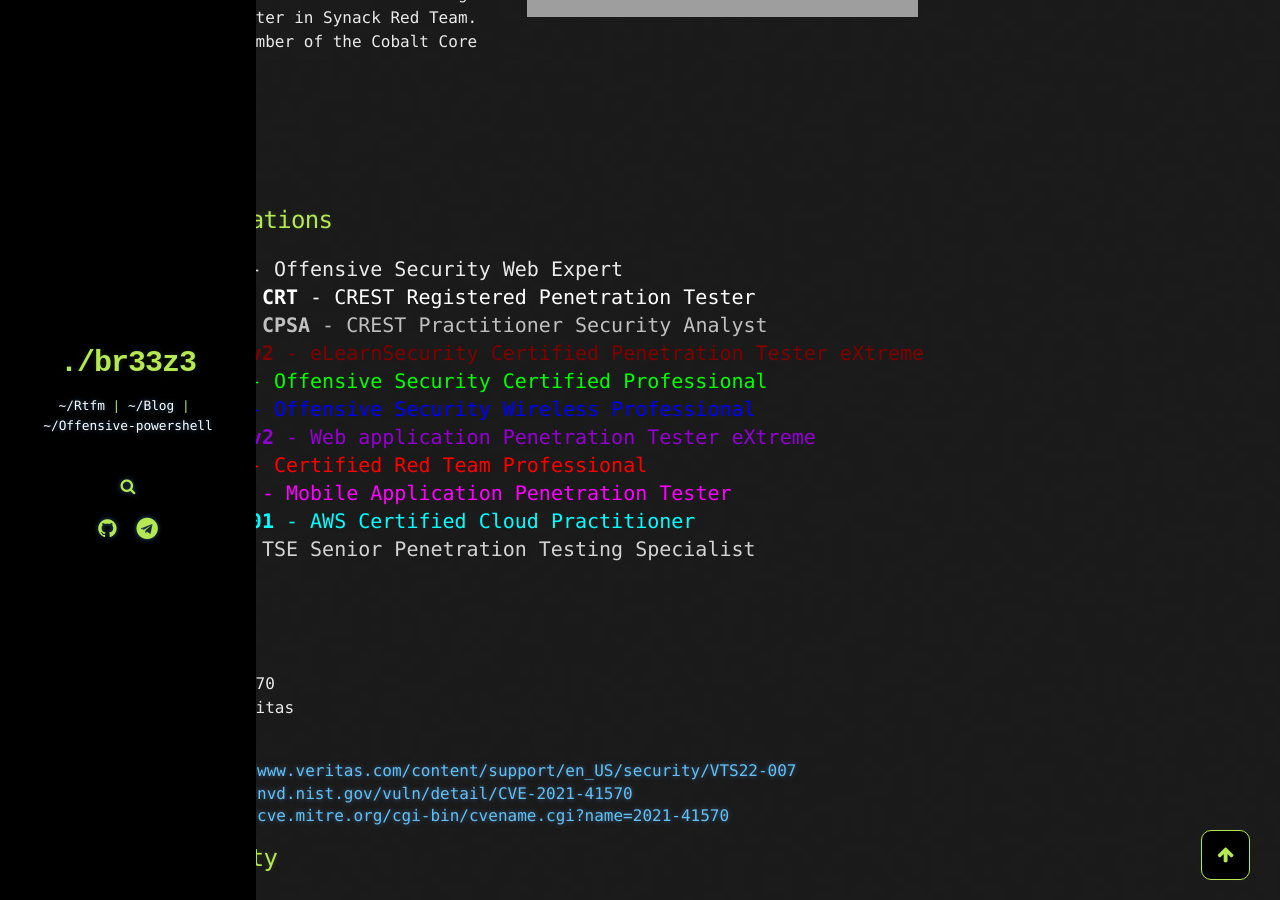
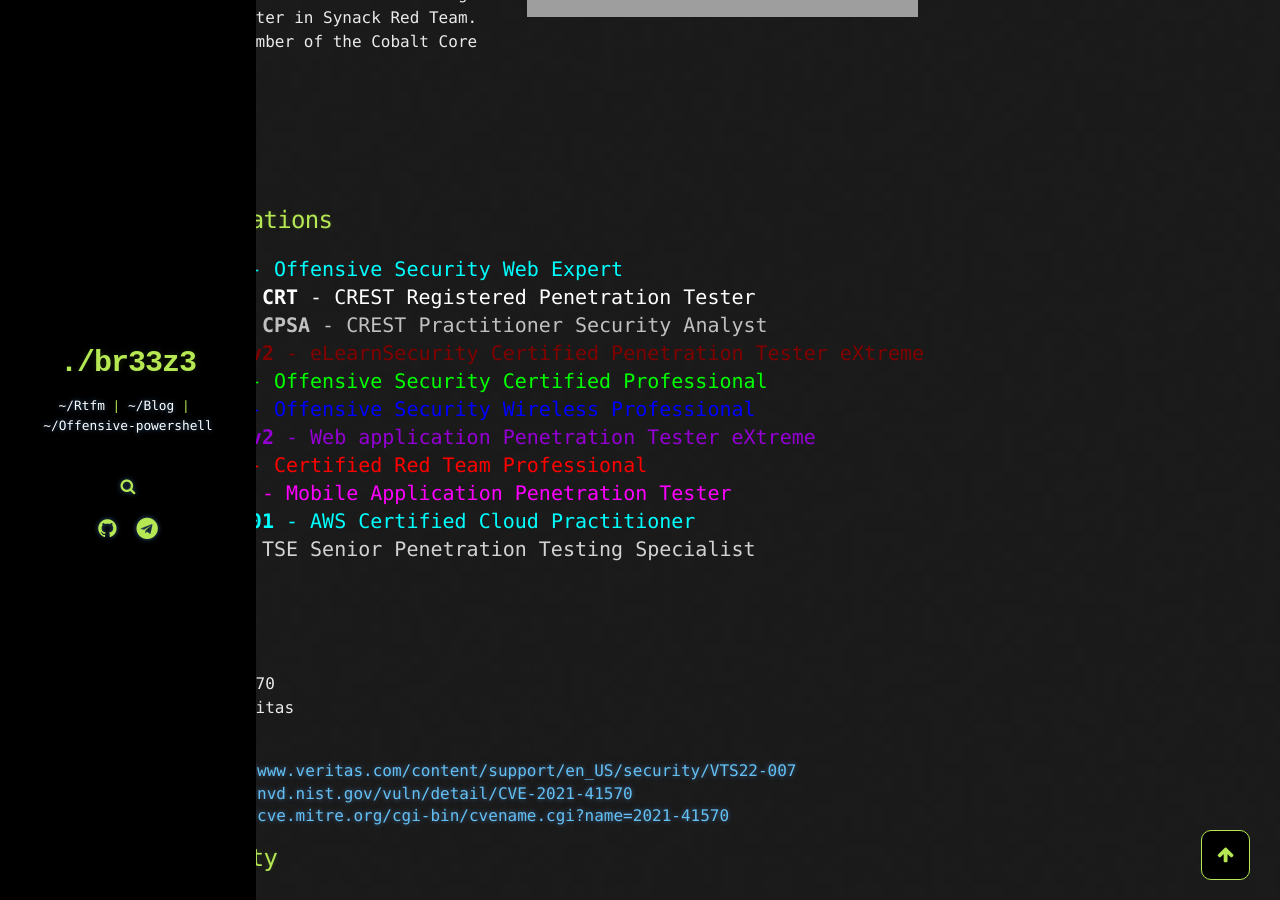
Before and after one commit to br33z3/br33z3.github.io, a Jekyll site: the page built from _pages/index.md, in a window 1280 px wide and 900 px high, scrolled down 471 px. Built offline with Jekyll 4.4.1, drawn with Linux system fonts in a browser that asks for light colours; comment, search, counter and statistics services are not loaded; grey boxes are pictures that could not be loaded.

Commit message:
Update index.md

```diff
--- a/_pages/index.md
+++ b/_pages/index.md
@@ -15,7 +15,7 @@ Currently, he is a full-time consultant and working as a bounty hunter in Synack
 
 
 ## Certifications
-*      &nbsp;<span style="color:00FFFF; font-size: 20px">**OSWE** - Offensive Security Web Expert</span><br />
+*      &nbsp;<span style="color:#00FFFF; font-size: 20px">**OSWE** - Offensive Security Web Expert</span><br />
 *      &nbsp;<span style="color:white; font-size: 20px">**CREST CRT** - CREST Registered Penetration Tester</span><br />
 *      &nbsp;<span style="color:silver; font-size: 20px">**CREST CPSA** - CREST Practitioner Security Analyst</span><br />
 *      &nbsp;<span style="color:maroon; font-size: 20px">**eCPTXv2** - eLearnSecurity Certified Penetration Tester eXtreme</span><br />
```
